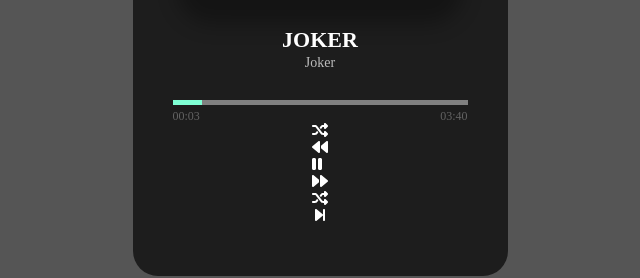
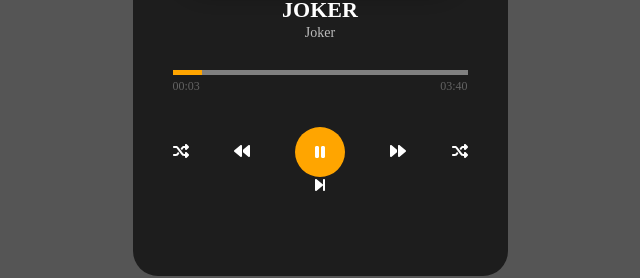
Before and after one commit to joo-seongchan/base_react, a React (Create React App) app: page / in a window 1280 px wide. Shown: the part 458-736 px from the top of the page, without its empty margins (320-960 px from the left). Built offline with nearby package versions, Linux system fonts and the light colour scheme.

Commit message:
Btn-style

```diff
--- a/src/components/5_MusicApp/MusicApp.js
+++ b/src/components/5_MusicApp/MusicApp.js
@@ -39,7 +39,7 @@
 
 const CoverImg = styled.div`
   width: 90%;
-  height: 280px;
+  height: 250px;
   border-radius: 25px;
   box-shadow: 0 15px 20px 10px rgba(0, 0, 0, 0.3);
   margin: 30px 0;
--- a/src/components/5_MusicApp/components/BtnWrap.js
+++ b/src/components/5_MusicApp/components/BtnWrap.js
@@ -8,8 +8,24 @@
 import { FontAwesomeIcon } from "@fortawesome/react-fontawesome";
 import styled from "styled-components";
 
-const SBtnWrap = styled.div``;
-const Items = styled.div``;
+const SBtnWrap = styled.div`
+  width: 100%;
+  display: flex;
+  justify-content: space-between;
+  margin-top: 35px;
+  align-items: center;
+`;
+const Items = styled.div`
+  &:nth-child(3) {
+    width: 50px;
+    height: 50px;
+    border-radius: 50%;
+    background-color: orange;
+    display: flex;
+    align-items: center;
+    justify-content: center;
+  }
+`;
 
 export const BtnWrap = () => {
   return (
--- a/src/components/5_MusicApp/components/PlayWrap.js
+++ b/src/components/5_MusicApp/components/PlayWrap.js
@@ -12,7 +12,7 @@
 const Gage = styled.div`
   width: 10%;
   height: 100%;
-  background-color: aquamarine;
+  background-color: orange;
 `;
 const TimeWrap = styled.div`
   display: flex;
```
